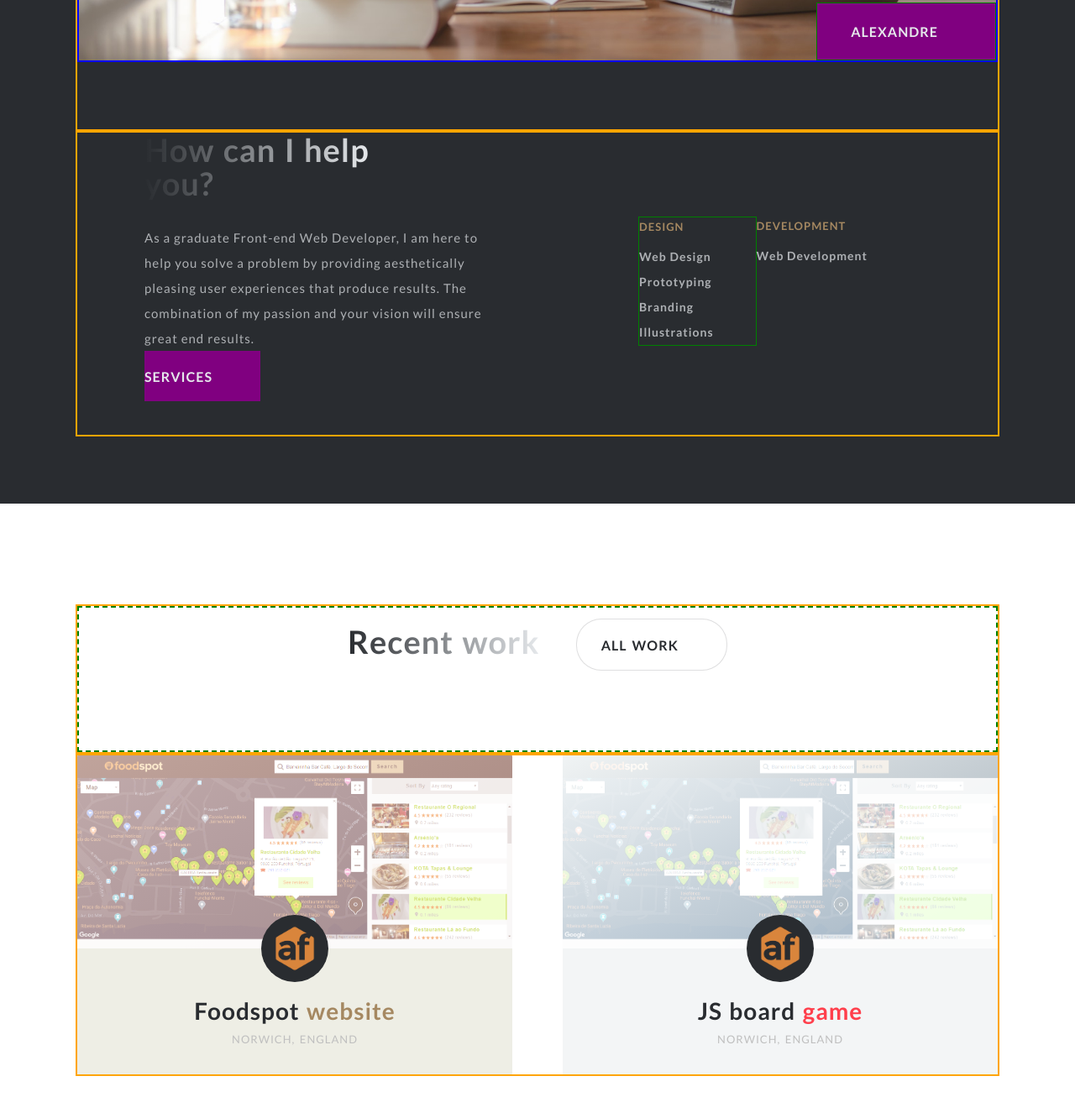
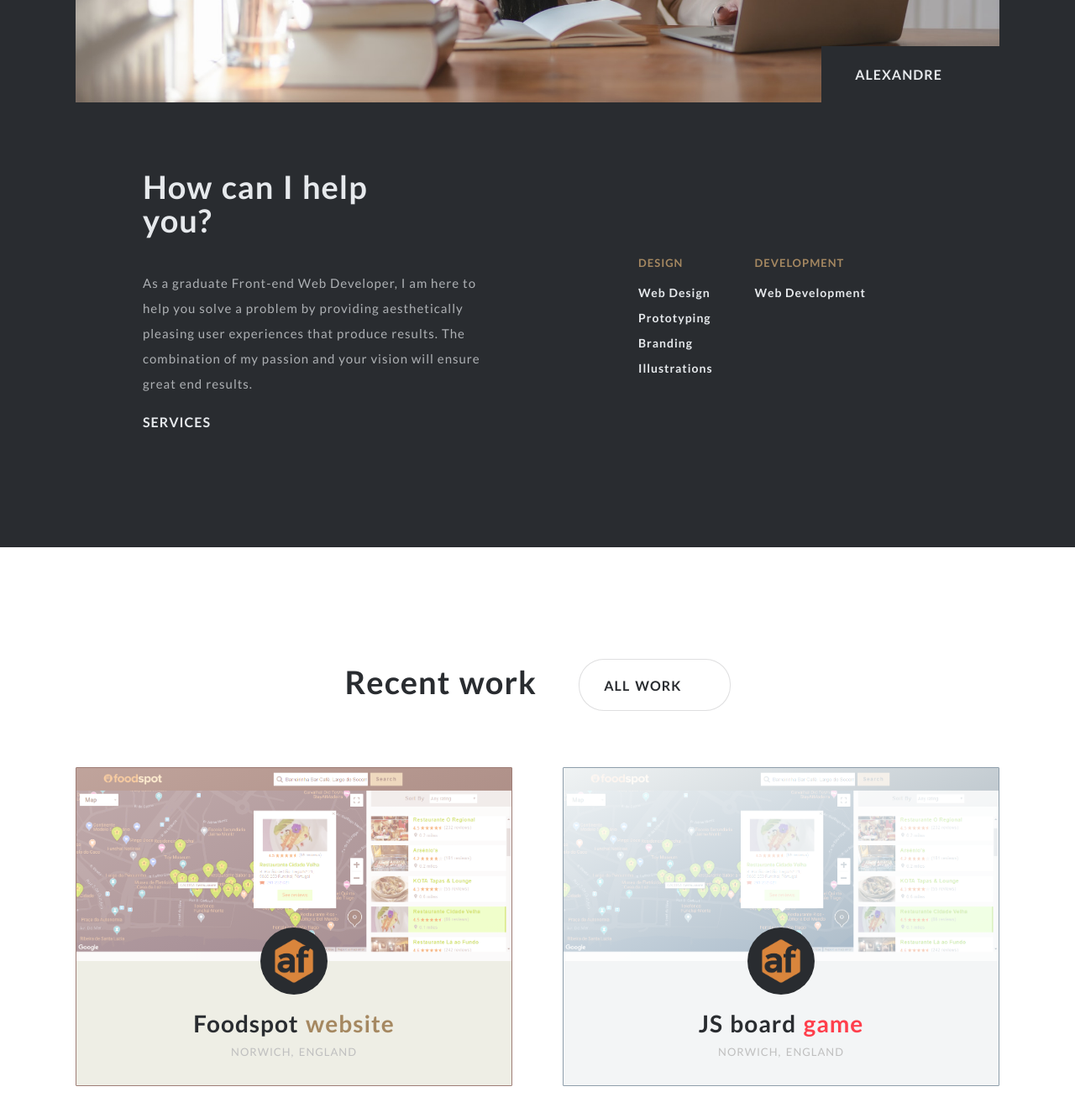
Before and after one commit to WebDeveloper970903/portfolio-v1.0, a website: page index.html in a window 1280 px wide. Shown: the part 1148-2480 px from the top of the page at 84% size. Drawn offline with Linux system fonts and the light colour scheme.

Commit message:
Update UI

```diff
--- a/assets/sass/base/_typography.scss
+++ b/assets/sass/base/_typography.scss
@@ -34,21 +34,13 @@ body {
 }
 // section-about typography
 .heading-secondary {
+  color: $color-primary-grey-dark;
   font-size: 3.8rem;
   line-height: 4rem;
-  margin-bottom: 3rem;
+  margin-bottom: 4rem;
   // adding mixin
   @include textSpace-textSsize;
   font-weight: 700;
-  // creating colour grandience on heading
-  background-image: linear-gradient(
-    to right,
-    $color-primary-grey-dark,
-    $color-primary-grey
-  ); // 1. add gradient background
-  display: inline-block; // 2. change elem display to be inline (so that gradient only goes unitil end of text)
-  -webkit-background-clip: text; // 3. apply colour gradient background effect to text
-  color: transparent; // 4. make text transparent so we see the text
 }
 .heading-tertiary {
   font-size: 1.3rem;
@@ -59,26 +51,24 @@ body {
 .section-about {
   .container {
     .col {
-      // h3
+     .heading-secondary {
+      color: $color-primary-grey;
+     }
       p {
         font-size: 1.5rem;
         line-height: 3rem;
         color: $color-primary-grey;
-        opacity: 0.7;
         letter-spacing: 0.1rem;
 
         &::not(:last-child) {
           margin-bottom: 3rem; // margin-bottom to all elems apart from the last elem
         }
+        &.paragraph {
+          opacity: 0.7;
+        }
       }
       // a
       .skills {
-        // .heading-tertiary {
-        //   font-size: 1.3rem;
-        //   font-weight: 700;
-        //   text-transform: uppercase;
-        //   letter-spacing: 0.1rem;
-        // }
         p {
           font-size: 1.4rem;
           font-weight: 700;
--- a/assets/sass/base/_utilities.scss
+++ b/assets/sass/base/_utilities.scss
@@ -9,7 +9,7 @@
   text-transform: uppercase;
 }
 
-// margin-bottom
+// margins
 .u-margin-bottom-xsmall {
   margin-bottom: 1rem; // 10px
 }
@@ -36,7 +36,7 @@
   a.btn--text {
     border-radius: unset; // removes border-radius
     padding-left: 0;
-    background-color: purple;
+    // background-color: purple;
   }
   .u-reset-padding-left {
     padding-left: 2.9rem;
@@ -69,8 +69,3 @@
 .featured-2 {
   background-color: $color-primary-babyblue;
 }
-
-
-#card2_front {
-  background-color: #f3f5f6;
-}
--- a/assets/sass/components/_card.scss
+++ b/assets/sass/components/_card.scss
@@ -22,7 +22,15 @@
     overflow: hidden;
 
     &--front {
-      background-color: #eeeee5;
+
+      &-1 {
+        border: 1px solid #9E7D76;
+        background-color: #eeeee5;
+      }
+      &-2 {
+        border: 1px solid #8e9eab;
+        background-color: #f3f5f6;
+      }
     }
     &--back {
       // before we hover the card, flip the backside 180*
@@ -39,7 +47,7 @@
         }
       }
       &-2 {
-        background-image: linear-gradient(to right bottom, #eef2f3,#8e9eab);
+        background-image: linear-gradient(to right bottom, #eef2f3, #8e9eab);
         position: relative;
 
         .card__cta {
@@ -75,8 +83,8 @@
         url(../img/foodspot.png);
     }
     &--2 {
-      background-image: linear-gradient(to right bottom, #eef2f3,#8e9eab),
-      url(../img/foodspot.png);
+      background-image: linear-gradient(to right bottom, #eef2f3, #8e9eab),
+        url(../img/foodspot.png);
     }
   }
   // card__brand
--- a/assets/sass/components/featured.scss
+++ b/assets/sass/components/featured.scss
@@ -16,7 +16,6 @@
           }
         }
         .wrapper {
-          border: 1px solid purple;
           padding: 4rem 0 0 4rem;
 
           .col {
--- a/assets/sass/layout/_grid.scss
+++ b/assets/sass/layout/_grid.scss
@@ -1,11 +1,9 @@
 .row {
-  border: 2px solid orange;
   max-width: $grid-width;
   margin: auto;
 }
 
 [class^="col"] {
-  // border: 1px dashed lighten($color: green, $amount: 0%);
   text-align: center;
   width: 50%;
   float: left;
@@ -33,70 +31,3 @@
   }
 
 }
-
-//  section
-.section-footer {
-
-}
-
-// .grid-example {
-//   background-color: $color-primary-grey-dark;
-// }
-/*
-.row {
-  border: 2px solid orange;
-  // background-color: #eee;
-  max-width: $grid-width;
-  margin: 0 auto;
-  &:not(:last-child) {
-    margin-bottom: $gutter-vertical;
-  }
-  .col-1-of-1 {
-    width: 100%;
-    text-align: center;
-  }
-
-  @include clearfix;
-
-  [class^="col"] {
-    background-color: orangered;
-    border: 1px solid lighten($color: green, $amount: 0%);
-    text-align: center;
-    float: left;
-
-    &:not(:last-child) {
-      margin-right: $gutter-horizontal;
-    }
-  }
-  // .col-1-of-2 {
-  //   /* (width - horizontal gutter / 2) */
-//   max-width: calc((100% - #{$gutter-horizontal}) / 2);
-// }
-// .col-1-of-3 {
-//   width: calc((100% - (#{$gutter-horizontal} * 2)) / 3);
-// }
-// .col-1-of-3 {
-//   width: calc((100% - (#{$gutter-horizontal} * 2)) / 3);
-// }
-// .col-2-of-3 {
-//   /* (1 of 3 + gutter + 1 of 3) */
-//   width: calc(
-//     2 * ((100% - 2 * #{$gutter-horizontal}) / 3) + #{$gutter-horizontal}
-//   );
-// }
-// .col-1-of-4 {
-//   width: calc((100% - (#{$gutter-horizontal} * 3)) / 4);
-// }
-// .col-2-of-4 {
-//   /* (1 of 4 + gutter + 1 of 4) */
-//   width: calc(
-//     2 * ((100% - (#{$gutter-horizontal}) * 3)) / 4 + #{$gutter-horizontal}
-//   );
-// }
-// .col-3-of-4 {
-//   /* ( (1 of 4) + gutter + (1 of 4) + gutter + (1 of 4)) */
-//   width: calc(
-//     3 * (100% - (#{$gutter-horizontal} * 3)) / 4 + (2 * #{$gutter-horizontal})
-//   );
-// }
-// }
--- a/assets/sass/main.scss
+++ b/assets/sass/main.scss
@@ -62,11 +62,22 @@ NOTES:
   // work section
 
   .section-work {
-    .wrapper {
-      .heading-secondary {
-        width: 100%;
+    padding-top: 4rem;
+
+    .row {
+      .wrapper {
+        padding-bottom: 4rem;
+
+        h3.heading-secondary {
+          width: 100%;
+          margin-right: 0;
+        }
+        a.btn {
+          margin-top: 2rem;
+        }
       }
     }
+
     .u-width-10 {
       width: 100%;
     }
--- a/assets/sass/pages/_home.scss
+++ b/assets/sass/pages/_home.scss
@@ -3,33 +3,26 @@
 }
 .col-left {
   float: left;
-  // padding-right: 4rem;
 }
 .col-right {
   float: left;
   padding-top: 10rem; // 100px
-  // padding-left: 10rem;
 }
 
 // About section
 .section-about {
   background-color: $color-primary-grey-dark;
   padding-bottom: 8rem;
-  // padding: 12rem 0;
-
-  // margin-top: -13rem;
 
   .row {
-    // @include clearfix;
 
     .profile {
       background-color: $color-primary-grey-dark;
       float: left;
       top: -8rem;
       position: relative;
-      border: 2px solid blue;
       width: 100%;
-      height: 50rem;
+      height: 55rem;
 
       &__photo {
         width: 100%;
@@ -43,7 +36,6 @@
         bottom: 0;
         right: 0;
         z-index: 1;
-        border: 1px solid green;
       }
     }
   }
@@ -67,7 +59,6 @@
         float: left;
         padding-right: 5rem;
         height: 100%;
-        border: 1px solid green;
       }
     }
   }
@@ -79,13 +70,13 @@
 
   .row {
     .wrapper {
-      border: 2px dashed green;
       text-align: center;
       padding: 0;
       padding: 0 0 6rem;
       @include clearfix;
 
       .heading-secondary {
+        display: inline;
         line-height: 8rem;
         margin-right: 4rem;
       }
@@ -123,7 +114,6 @@
       // margin-bottom: 6rem;
     }
     .footer-block {
-      border: 1px solid green;
       position: relative;
       // height: 18.7rem;
       height: calc(100vh - 427px); // 427px => (120px of .section-footer padding + 307px of .row total height)
--- a/index.html
+++ b/index.html
@@ -67,7 +67,7 @@
 				</div>
 				<div class="row container">
 					<div class="col col-left">
-						<h3 class="heading-secondary">
+						<h3 style="color: $color-primary-grey-dark;" class="heading-secondary">
 							How can I help<br> you?
 						</h3>
 						<p class="paragraph">
@@ -110,7 +110,7 @@
 					<div class="col col-1-of-2">
 						<div class="card">
 							<!-- card front side -->
-							<div class="card__side card__side--front">
+							<div class="card__side card__side--front card__side--front-1">
 								<div class="card__picture card__picture--1"><!-- site picture --></div>
 								<div class="card__brand">
 									<img class="card__brand--logo card__brand--logo-1" src="assets/img/af-logo-gold.png"><!-- circled logo image </div>-->
@@ -134,7 +134,7 @@
 					<div class="col col-1-of-2">
 						<div class="card">
 							<!-- card front side -->
-							<div id="card2_front" class="card__side card__side--front">
+							<div class="card__side card__side--front card__side--front-2">
 								<div class="card__picture card__picture--2"><!-- site picture --></div>
 								<div class="card__brand">
 									<img class="card__brand--logo card__brand--logo-2" src="assets/img/af-logo-gold.png"><!-- circled logo image -->
```
Also changed, not shown: assets/css/main.css.
